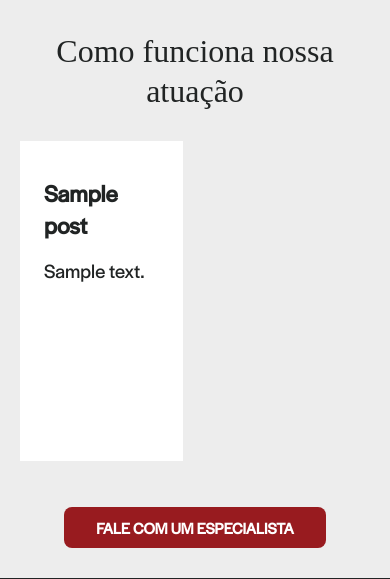
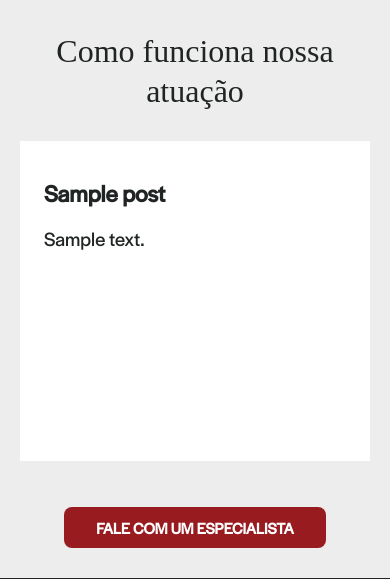
Before and after one commit to JoseMateusss/salomone-colina, a WordPress theme: template index.php in a window 390 px wide. Shown: the part 1425-2004 px from the top of the page. Run offline with PHP 8.4 and a stand-in for WordPress, Linux system fonts and the light colour scheme; the site name, menu and one post (Sample post) are stand-ins, and other content is empty; some libraries are stand-ins or nearby versions.

Commit message:
Adding readme.md file and adjusting css

```diff
--- a/assets/css/template.css
+++ b/assets/css/template.css
@@ -402,7 +402,7 @@ a {
     }
 
     .acting-cards {
-        grid-template-columns: repeat(auto-fill, minmax(calc(50% - 20px), 1fr));
+        grid-template-columns: repeat(auto-fill, minmax(calc(100%), 1fr));
         margin-bottom: 20px;
     }
 
```
Also changed, not shown: readme.md (added).
